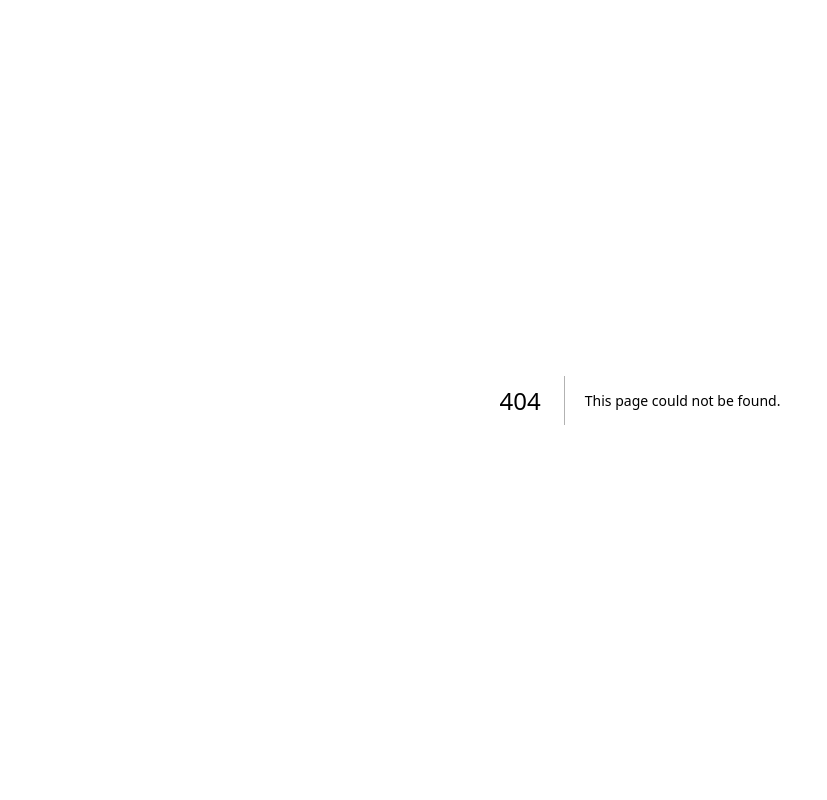
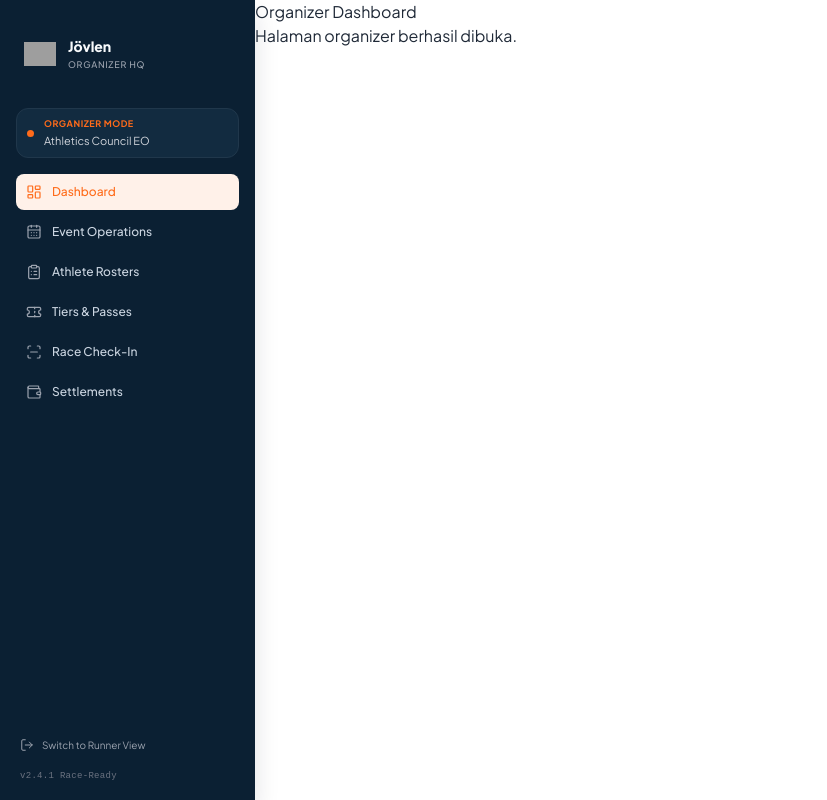
Before and after one commit to muzuijovin/MINPRO_FRONTEND, a Next.js app: page /organizer in a window 1280 px wide. Before the commit this address had no page. Shown: the whole page, without its empty margins (0-827 px from the left). Built offline with nearby package versions, Linux system fonts and the light colour scheme; grey boxes are pictures that could not be loaded.

Commit message:
save profile feat 2

```diff
--- /dev/null
+++ b/src/app/organizer/layout.tsx
@@ -0,0 +1,18 @@
+
+import type { ReactNode } from "react";
+import OrganizerSidebar from "@/components/organizer/organizer-sidebar";
+
+export default function OrganizerLayout({
+  children,
+}: {
+  children: ReactNode;
+}) {
+  return (
+    <div style={{ display: "flex", minHeight: "100vh" }}>
+      <OrganizerSidebar />
+      <main style={{ flex: 1, minWidth: 0 }}>
+        {children}
+      </main>
+    </div>
+  );
+}
--- /dev/null
+++ b/src/app/organizer/page.tsx
@@ -0,0 +1,9 @@
+
+export default function OrganizerPage() {
+  return (
+    <main>
+      <h1>Organizer Dashboard</h1>
+      <p>Halaman organizer berhasil dibuka.</p>
+    </main>
+  );
+}
--- /dev/null
+++ b/src/components/organizer/organizer-sidebar.css
@@ -0,0 +1,221 @@
+.organizer-sidebar {
+  box-sizing: border-box;
+  display: flex;
+  flex-direction: column;
+  justify-content: space-between;
+
+  width: 255px;
+  min-width: 255px;
+  height: 100vh;
+
+  padding: 16px;
+  overflow-y: auto;
+
+  color: #d1d5db;
+  background: #0b2033;
+
+  box-shadow: 0 12px 24px rgb(15 23 42 / 12%);
+  font-family: "Plus Jakarta Sans", sans-serif;
+}
+
+.organizer-sidebar *,
+.organizer-sidebar *::before,
+.organizer-sidebar *::after {
+  box-sizing: border-box;
+}
+
+.organizer-sidebar__main {
+  display: flex;
+  flex-direction: column;
+  gap: 16px;
+  min-width: 0;
+}
+
+.organizer-sidebar__brand {
+  display: flex;
+  align-items: center;
+  gap: 12px;
+
+  min-height: 76px;
+  padding: 0 8px;
+
+  color: inherit;
+  text-decoration: none;
+}
+
+.organizer-sidebar__logo {
+  width: 32px;
+  height: 32px;
+  flex-shrink: 0;
+  object-fit: contain;
+}
+
+.organizer-sidebar__brand-text {
+  display: flex;
+  flex-direction: column;
+  gap: 3px;
+}
+
+.organizer-sidebar__brand-name {
+  color: #f8fafc;
+  font-size: 14px;
+  font-weight: 800;
+  line-height: 18px;
+}
+
+.organizer-sidebar__brand-subtitle {
+  color: #9ca3af;
+  font-size: 9px;
+  font-weight: 500;
+  line-height: 13px;
+  letter-spacing: 0.7px;
+}
+
+.organizer-sidebar__mode {
+  display: flex;
+  align-items: center;
+  gap: 10px;
+
+  min-height: 48px;
+  padding: 8px 10px;
+
+  border: 1px solid #20374b;
+  border-radius: 12px;
+  background: #122b40;
+}
+
+.organizer-sidebar__mode-dot {
+  width: 7px;
+  height: 7px;
+  flex-shrink: 0;
+
+  border-radius: 50%;
+  background: #ff6b1a;
+}
+
+.organizer-sidebar__mode-content {
+  display: flex;
+  flex-direction: column;
+  gap: 3px;
+  min-width: 0;
+}
+
+.organizer-sidebar__mode-title {
+  color: #ff6b1a;
+  font-size: 9px;
+  font-weight: 700;
+  line-height: 13px;
+  letter-spacing: 0.5px;
+}
+
+.organizer-sidebar__mode-description {
+  color: #d1d5db;
+  font-size: 11px;
+  font-weight: 400;
+  line-height: 16px;
+}
+
+.organizer-sidebar__nav {
+  display: flex;
+  flex-direction: column;
+  gap: 4px;
+}
+
+.organizer-sidebar__link {
+  display: flex;
+  align-items: center;
+  gap: 10px;
+
+  width: 100%;
+  min-height: 36px;
+  padding: 8px 10px;
+
+  border-radius: 8px;
+  color: #cbd5e1;
+
+  font-size: 12px;
+  font-weight: 500;
+  line-height: 20px;
+
+  text-decoration: none;
+  transition:
+    background-color 150ms ease,
+    color 150ms ease;
+}
+
+.organizer-sidebar__icon {
+  display: flex;
+  align-items: center;
+  justify-content: center;
+
+  width: 16px;
+  height: 16px;
+  flex-shrink: 0;
+
+  color: #9ca3af;
+}
+
+.organizer-sidebar__label {
+  min-width: 0;
+}
+
+.organizer-sidebar__link:hover:not(
+  .organizer-sidebar__link--active
+) {
+  background: #122b40;
+  color: #ffffff;
+}
+
+.organizer-sidebar__link--active {
+  background: #fff1e9;
+  color: #ff6b1a;
+}
+
+.organizer-sidebar__link--active .organizer-sidebar__icon {
+  color: #ff6b1a;
+}
+
+.organizer-sidebar__footer {
+  display: flex;
+  flex-direction: column;
+  gap: 8px;
+  padding: 0 0 0 0;
+}
+
+.organizer-sidebar__runner-link {
+  display: flex;
+  align-items: center;
+  gap: 8px;
+
+  min-height: 32px;
+  padding: 8px 4px;
+
+  color: #9ca3af;
+  font-size: 10px;
+  font-weight: 400;
+  line-height: 16px;
+
+  text-decoration: none;
+}
+
+.organizer-sidebar__runner-link:hover {
+  color: #ffffff;
+}
+
+.organizer-sidebar__version {
+  margin: 0;
+  padding: 0 4px;
+
+  color: #6b7280;
+  font-family: monospace;
+  font-size: 9px;
+  line-height: 15px;
+  letter-spacing: 0.3px;
+}
+
+@media (max-width: 640px) {
+  .organizer-sidebar {
+    width: 255px;
+    min-width: 255px;
+  }
+}
--- /dev/null
+++ b/src/components/organizer/organizer-sidebar.tsx
@@ -0,0 +1,142 @@
+"use client";
+
+import Image from "next/image";
+import Link from "next/link";
+import { usePathname } from "next/navigation";
+import {
+  LayoutDashboard,
+  CalendarDays,
+  ClipboardList,
+  Ticket,
+  ScanLine,
+  Wallet,
+  LogOut,
+} from "lucide-react";
+import "./organizer-sidebar.css";
+
+const navigation = [
+  {
+    label: "Dashboard",
+    href: "/organizer",
+    icon: LayoutDashboard,
+  },
+  {
+    label: "Event Operations",
+    href: "/organizer/events",
+    icon: CalendarDays,
+  },
+  {
+    label: "Athlete Rosters",
+    href: "/organizer/athletes",
+    icon: ClipboardList,
+  },
+  {
+    label: "Tiers & Passes",
+    href: "/organizer/tiers",
+    icon: Ticket,
+  },
+  {
+    label: "Race Check-In",
+    href: "/organizer/check-in",
+    icon: ScanLine,
+  },
+  {
+    label: "Settlements",
+    href: "/organizer/settlements",
+    icon: Wallet,
+  },
+];
+
+export default function OrganizerSidebar() {
+  const pathname = usePathname();
+
+  return (
+    <aside className="organizer-sidebar">
+      <div className="organizer-sidebar__main">
+        <Link
+          href="/organizer"
+          className="organizer-sidebar__brand"
+        >
+          <Image
+            src="/images/jovlen-sporty-logo.png"
+            alt="Jövlen logo"
+            width={32}
+            height={32}
+            className="organizer-sidebar__logo"
+          />
+
+          <div className="organizer-sidebar__brand-text">
+            <span className="organizer-sidebar__brand-name">
+              Jövlen
+            </span>
+            <span className="organizer-sidebar__brand-subtitle">
+              ORGANIZER HQ
+            </span>
+          </div>
+        </Link>
+
+        <div className="organizer-sidebar__mode">
+          <span className="organizer-sidebar__mode-dot" />
+
+          <div className="organizer-sidebar__mode-content">
+            <span className="organizer-sidebar__mode-title">
+              ORGANIZER MODE
+            </span>
+            <span className="organizer-sidebar__mode-description">
+              Athletics Council EO
+            </span>
+          </div>
+        </div>
+
+        <nav
+          className="organizer-sidebar__nav"
+          aria-label="Organizer navigation"
+        >
+          {navigation.map((item) => {
+            const Icon = item.icon;
+
+            const isActive =
+              item.href === "/organizer"
+                ? pathname === "/organizer"
+                : pathname === item.href ||
+                  pathname.startsWith(`${item.href}/`);
+
+            return (
+              <Link
+                key={item.label}
+                href={item.href}
+                className={`organizer-sidebar__link ${
+                  isActive
+                    ? "organizer-sidebar__link--active"
+                    : ""
+                }`}
+              >
+                <span className="organizer-sidebar__icon">
+                  <Icon size={16} strokeWidth={1.8} />
+                </span>
+
+                <span className="organizer-sidebar__label">
+                  {item.label}
+                </span>
+              </Link>
+            );
+          })}
+        </nav>
+      </div>
+
+      <div className="organizer-sidebar__footer">
+        <Link
+          href="/events"
+          className="organizer-sidebar__runner-link"
+        >
+          <LogOut size={14} strokeWidth={1.7} />
+          <span>Switch to Runner View</span>
+        </Link>
+
+        <p className="organizer-sidebar__version">
+          v2.4.1 Race-Ready
+        </p>
+      </div>
+    </aside>
+  );
+}
```
